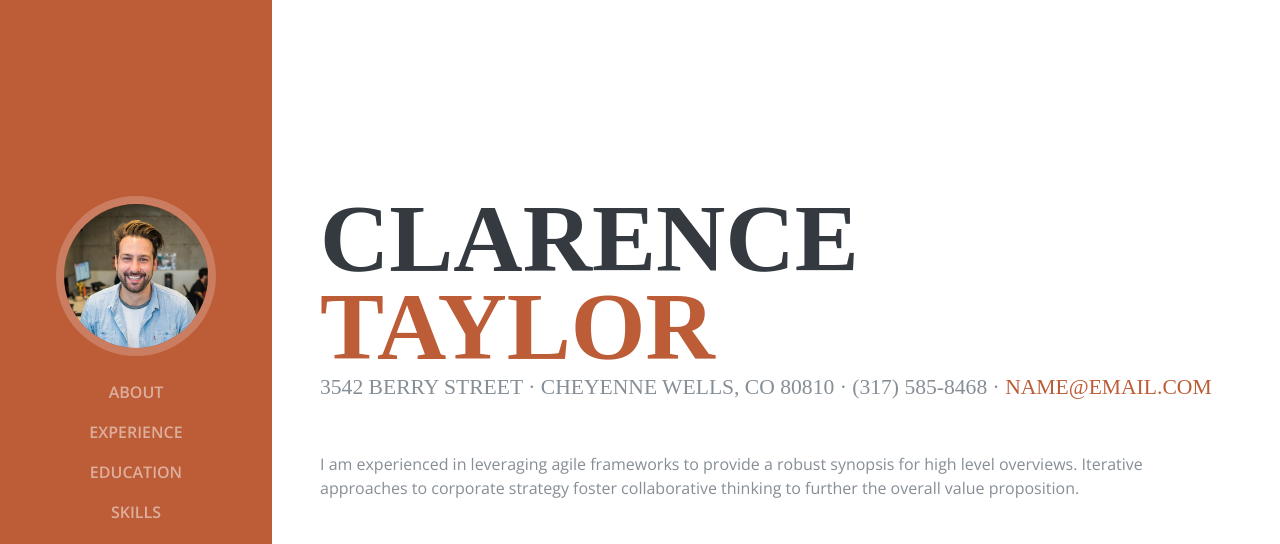
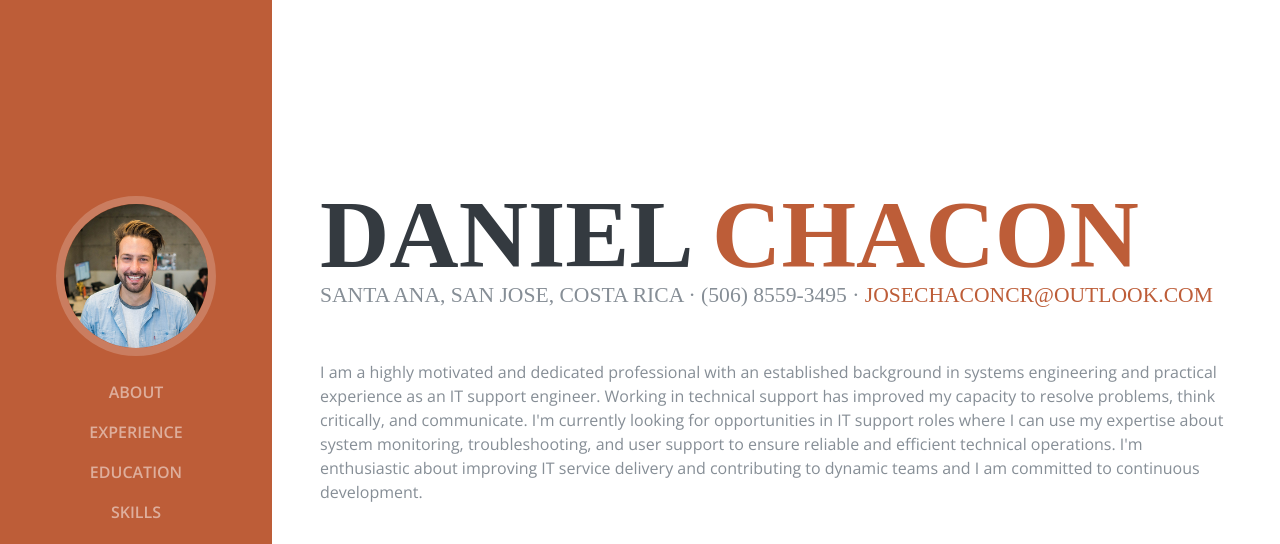
Before and after one commit to dachabeicr/dachabeicr.github.io, a plain HTML site: page index.html in a window 1280 px wide. Shown: the top 544 px of the page. Drawn offline with nearby package versions, Linux system fonts and the light colour scheme; a web font is replaced by a local one.

Commit message:
Update index.html

```diff
--- a/index.html
+++ b/index.html
@@ -65,13 +65,13 @@
 
       <section class="resume-section p-3 p-lg-5 d-flex d-column" id="about">
         <div class="my-auto">
-          <h1 class="mb-0">Clarence
-            <span class="text-primary">Taylor</span>
+          <h1 class="mb-0">Daniel
+            <span class="text-primary">Chacon</span>
           </h1>
-          <div class="subheading mb-5">3542 Berry Street · Cheyenne Wells, CO 80810 · (317) 585-8468 ·
-            <a href="mailto:name@email.com">name@email.com</a>
+          <div class="subheading mb-5">Santa Ana, San Jose, Costa Rica · (506) 8559-3495 ·
+            <a href="mailto:name@email.com">josechaconcr@outlook.com</a>
           </div>
-          <p class="mb-5">I am experienced in leveraging agile frameworks to provide a robust synopsis for high level overviews. Iterative approaches to corporate strategy foster collaborative thinking to further the overall value proposition.</p>
+          <p class="mb-5">I am a highly motivated and dedicated professional with an established background in systems engineering and practical experience as an IT support engineer. Working in technical support has improved my capacity to resolve problems, think critically, and communicate. I'm currently looking for opportunities in IT support roles where I can use my expertise about system monitoring, troubleshooting, and user support to ensure reliable and efficient technical operations. I'm enthusiastic about improving IT service delivery and contributing to dynamic teams and I am committed to continuous development.</p>
           <ul class="list-inline list-social-icons mb-0">
             <li class="list-inline-item">
               <a href="#">
```
